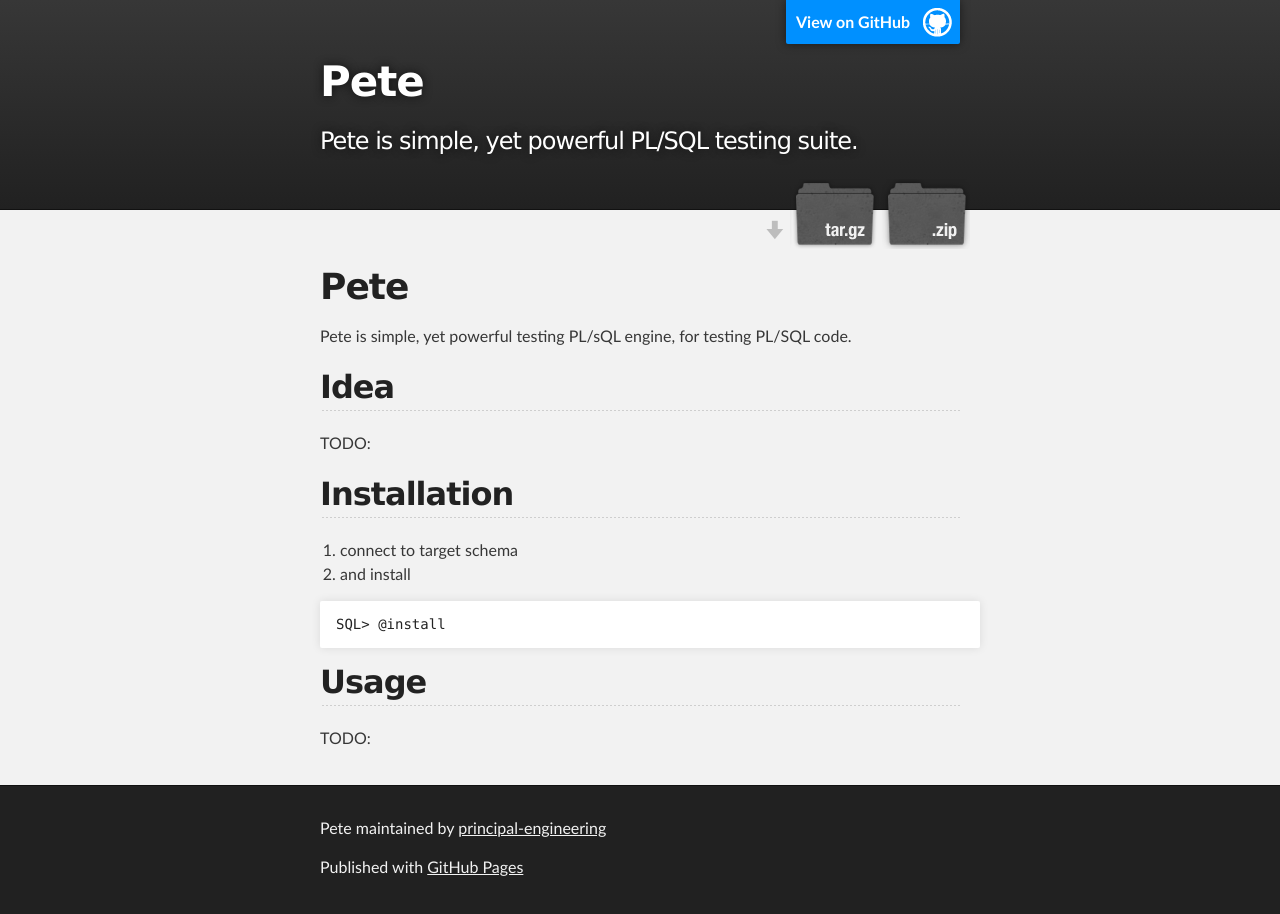
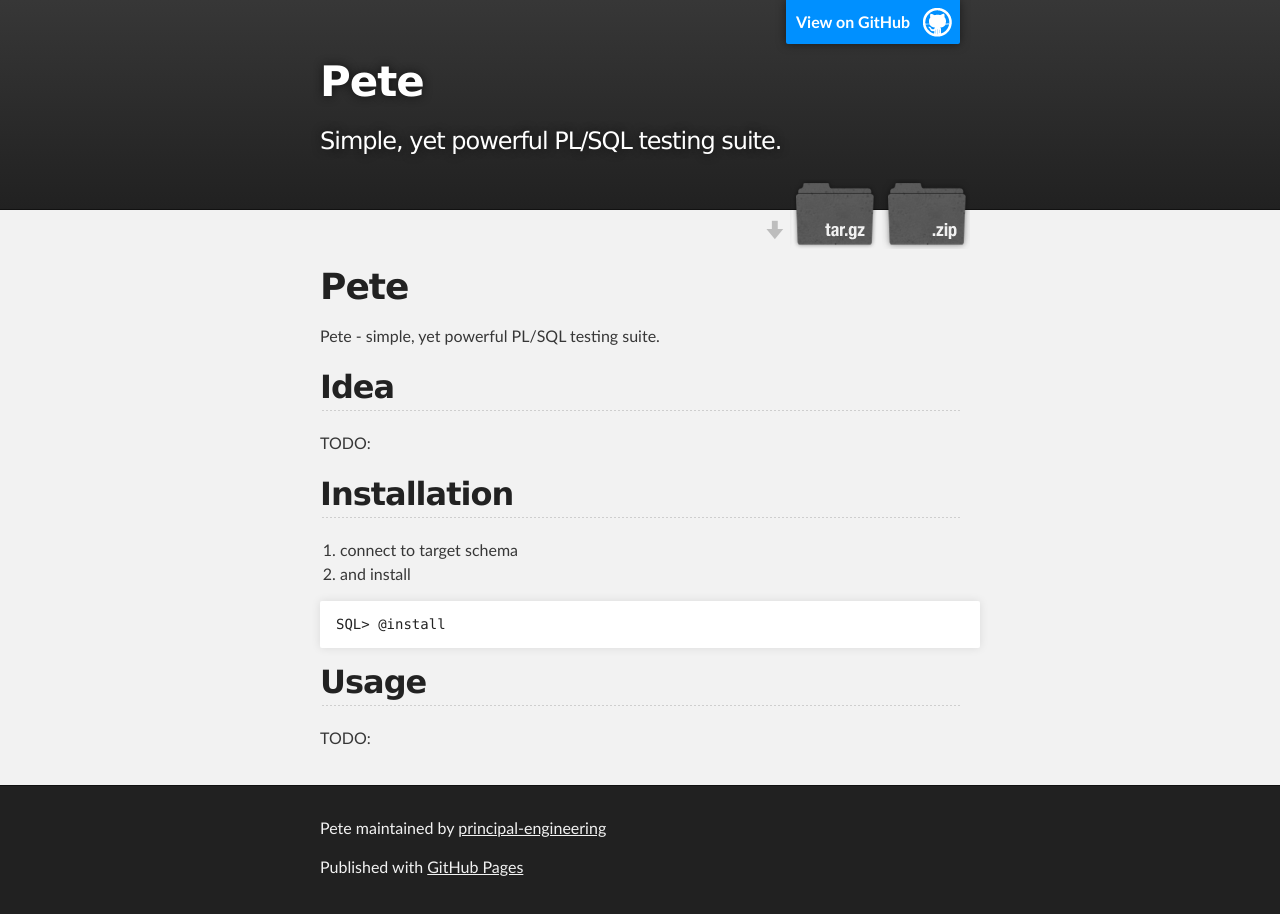
Before and after one commit to s-oravec/pete, a plain HTML site: page index.html in a window 1280 px wide. Drawn offline with Linux system fonts and the light colour scheme.

```diff
--- a/index.html
+++ b/index.html
@@ -4,7 +4,7 @@
   <head>
     <meta charset='utf-8'>
     <meta http-equiv="X-UA-Compatible" content="chrome=1">
-    <meta name="description" content="Pete : Pete is simple, yet powerful PL/SQL testing suite.">
+    <meta name="description" content="Pete : Simple, yet powerful PL/SQL testing suite.">
 
     <link rel="stylesheet" type="text/css" media="screen" href="stylesheets/stylesheet.css">
 
@@ -19,7 +19,7 @@
           <a id="forkme_banner" href="https://github.com/principal-engineering/pete">View on GitHub</a>
 
           <h1 id="project_title">Pete</h1>
-          <h2 id="project_tagline">Pete is simple, yet powerful PL/SQL testing suite.</h2>
+          <h2 id="project_tagline">Simple, yet powerful PL/SQL testing suite.</h2>
 
             <section id="downloads">
               <a class="zip_download_link" href="https://github.com/principal-engineering/pete/zipball/master">Download this project as a .zip file</a>
@@ -34,7 +34,7 @@
         <h1>
 <a id="pete" class="anchor" href="#pete" aria-hidden="true"><span class="octicon octicon-link"></span></a>Pete</h1>
 
-<p>Pete is simple, yet powerful testing PL/sQL engine, for testing PL/SQL code.</p>
+<p>Pete - simple, yet powerful PL/SQL testing suite.</p>
 
 <h2>
 <a id="idea" class="anchor" href="#idea" aria-hidden="true"><span class="octicon octicon-link"></span></a>Idea</h2>
```
Also changed, not shown: params.json (+1 -1 lines).
